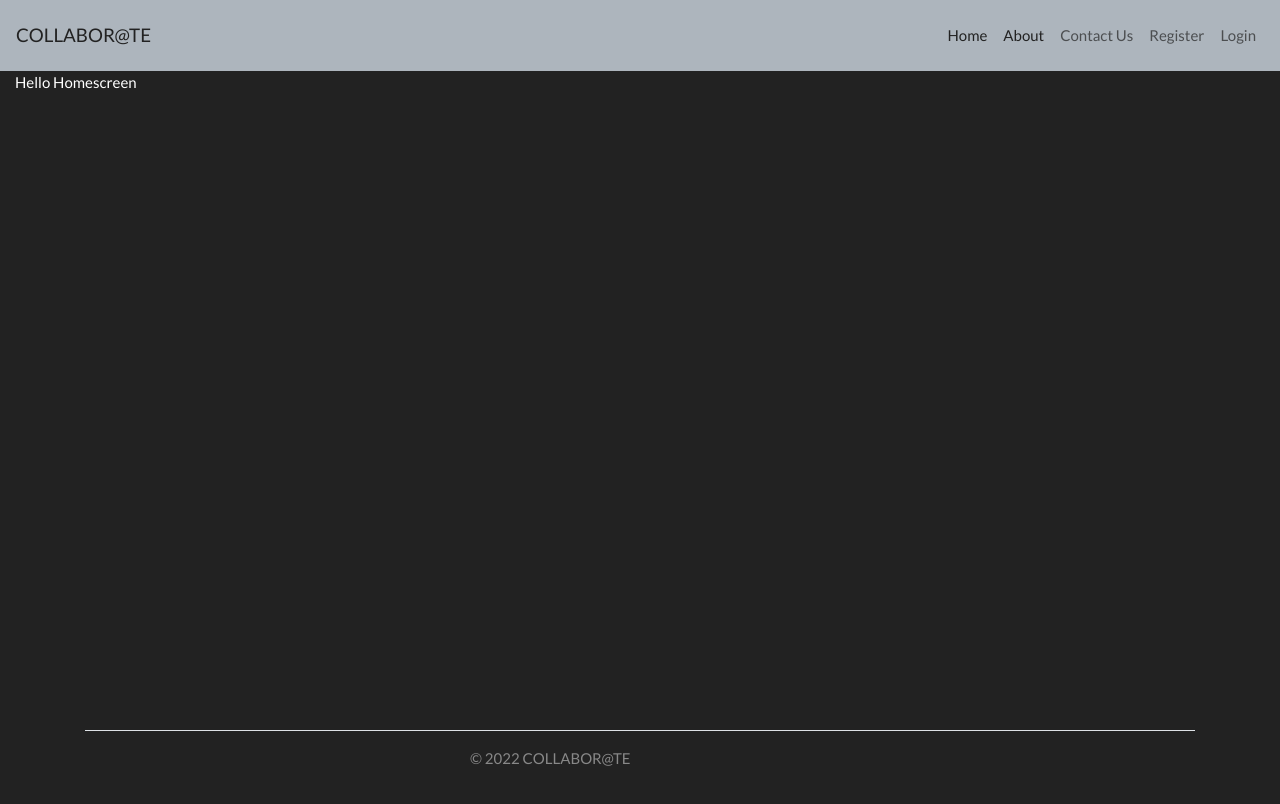
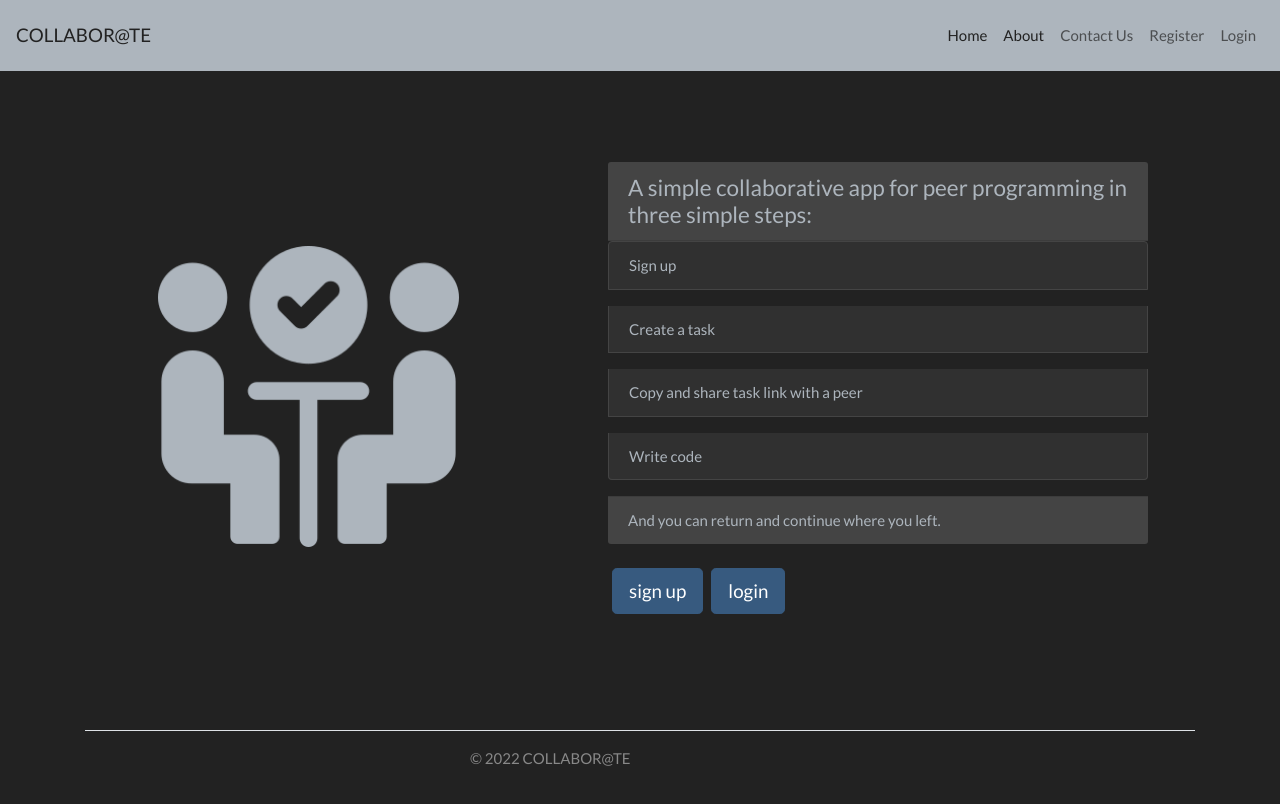
Before and after one commit to GodzillaJim/collaborate-ui, a React (Create React App) app: page / in a window 1280 px wide. Shown: the top 804 px of the page. Built offline with nearby package versions, Linux system fonts and the light colour scheme; no server answers.

Commit message:
v1: more fixes, home screen

```diff
--- a/package.json
+++ b/package.json
@@ -22,9 +22,12 @@
     "codemirror": "^5.58.2",
     "date-fns": "^2.29.2",
     "formik": "^2.2.9",
+    "http-proxy-middleware": "^2.0.6",
+    "jshint": "^2.13.5",
     "lodash": "^4.17.21",
     "node-polyfill-webpack-plugin": "^2.0.1",
     "node-sass": "^7.0.1",
+    "peerjs": "^1.4.7",
     "react": "^18.2.0",
     "react-bootstrap": "^2.4.0",
     "react-codemirror2": "^7.2.0",
@@ -34,6 +37,7 @@
     "react-router": "^6.3.0",
     "react-router-dom": "^6.3.0",
     "react-scripts": "5.0.1",
+    "react-toastify": "^9.0.8",
     "sass": "^1.54.4",
     "socket.io-client": "^4.5.1",
     "typescript": "^4.7.4",
--- a/src/App.tsx
+++ b/src/App.tsx
@@ -15,11 +15,14 @@ import GuestLayout from "./components/guest/GuestLayout";
 import LogoutScreen from "./screens/users/auth/logout";
 import TaskScreen from "./screens/task";
 import { socket, SocketContext } from "./context/socket";
+import { ToastContainer } from "react-toastify";
+import "react-toastify/dist/ReactToastify.css";
 
 const SocketWrapper = () => {
   return (
     <Provider store={store}>
       <BrowserRouter>
+        <ToastContainer />
         <Routes>
           <Route path={"/user"} element={<GuestLayout />}>
             <Route path={"auth"}>
--- a/src/components/dashboard/task/CodeEditor/index.css
+++ b/src/components/dashboard/task/CodeEditor/index.css
@@ -8,3 +8,9 @@
     height: 0;
     display: none;
 }
+.editor-min-height{
+    min-height: 410px;
+}
+.CodeMirror-scroll{
+    overflow: auto !important;
+}
--- a/src/components/dashboard/task/chat/index.css
+++ b/src/components/dashboard/task/chat/index.css
@@ -3,9 +3,9 @@
     padding-left: 2px;
 }
 .chat-content{
-    min-height: 388px;
+    min-height: 300px;
     overflow: auto;
-    max-height: 400px;
+    max-height: 350px;
 }
 .chat-content::-webkit-scrollbar {
     width: 12px;
--- a/src/screens/Dashboard/components/TaskList/index.tsx
+++ b/src/screens/Dashboard/components/TaskList/index.tsx
@@ -1,61 +1,68 @@
-import React, {useEffect} from "react"
-import {useAppDispatch, useAppSelector} from "../../../../store/hooks";
+import React, { useEffect } from "react";
+import { useAppDispatch, useAppSelector } from "../../../../store/hooks";
 import Loading from "../../../../components/common/Loading";
 import ErrorMessage from "../ErrorMessage";
-import Row from "react-bootstrap/Row"
-import Col from "react-bootstrap/Col"
-import { InputGroup, Form } from "react-bootstrap"
-import { v4 } from "uuid"
-import {getTasksAction} from "../../../../store/actions/tasks";
-import {ITask} from "../../../../types";
+import Row from "react-bootstrap/Row";
+import Col from "react-bootstrap/Col";
+import { InputGroup, Form } from "react-bootstrap";
+import { v4 } from "uuid";
+import { getTasksAction } from "../../../../store/actions/tasks";
+import { ITask } from "../../../../types";
 import TaskCard from "./TaskCard";
-import { parseISO, isBefore, isEqual } from "date-fns"
+import { parseISO, isBefore, isEqual } from "date-fns";
 
 const TaskList = () => {
   const dispatch = useAppDispatch();
-    const { loading, error, tasks } = useAppSelector(state => state.getTasks)
+  const { loading, error, tasks } = useAppSelector((state) => state.getTasks);
+  const { auth } = useAppSelector((state) => state.auth);
 
-    const [search, setSearch] = React.useState("")
+  const [search, setSearch] = React.useState("");
 
   const handleGetTasks = () => {
-        dispatch(getTasksAction())
+    dispatch(getTasksAction());
+  };
+
+  useEffect(() => {
+    if (!loading && !error && !tasks) {
+      handleGetTasks();
     }
+  }, [loading, error, tasks, auth]);
 
-    useEffect((
-    )=> {
-        if(!loading && !error && !tasks){
-            handleGetTasks()
-        }
-    }, [loading, error, tasks])
-
-    const filteredTasks = React.useMemo(()=> {
-        const temp = tasks ? tasks as ITask[] : [];
-        let anotherTemp = [...temp]
+  const filteredTasks = React.useMemo(() => {
+    const temp = tasks ? (tasks as ITask[]) : [];
+    let anotherTemp = [...temp];
     anotherTemp.sort((taskA: ITask, taskB: ITask) => {
-            const dateA = parseISO(taskA.createdAt)
-            const dateB = parseISO(taskB.createdAt)
-            if(isBefore(dateB, dateA)){
+      const dateA = parseISO(taskA.createdAt);
+      const dateB = parseISO(taskB.createdAt);
+      if (isBefore(dateB, dateA)) {
         return -1;
-            } else if(isEqual(dateA, dateB)){
+      } else if (isEqual(dateA, dateB)) {
         return 0;
       } else {
-                return 1
+        return 1;
       }
-        })
+    });
     anotherTemp = anotherTemp.slice(0, 10);
-        return anotherTemp.filter((task)=> task.name.toLowerCase().includes(search.toLowerCase()))
-    }, [tasks, search])
+    return anotherTemp.filter((task) =>
+      task.name.toLowerCase().includes(search.toLowerCase())
+    );
+  }, [tasks, search]);
 
-    return <div className={"container-fluid"}>
+  return (
+    <div className={"container-fluid"}>
       <div className={"row"}>
         <div className={"col"}>
-                { loading && <Loading/> }
-                { error && <ErrorMessage message={error} retryAction={handleGetTasks} /> }
-                { tasks && <div className={"container-fluid"}>
+          {loading && <Loading />}
+          {error && (
+            <ErrorMessage message={error} retryAction={handleGetTasks} />
+          )}
+          {tasks && (
+            <div className={"container-fluid"}>
               <div className={"row my-1"}>
                 <div className={"col"}>
                   <span className={"h5 text-light"}>My Tasks</span>
                 </div>
+                {tasks && tasks.length > 5 && (
                   <div className={"col"}>
                     <InputGroup className="mb-3">
                       <InputGroup.Text id="basic-addon1">
@@ -67,22 +74,29 @@ const TaskList = () => {
                         aria-describedby="basic-addon1"
                         className={"bg-light"}
                         value={search}
-                                    onChange={event => setSearch(event.target.value || "")}
+                        onChange={(event) =>
+                          setSearch(event.target.value || "")
+                        }
                       />
                     </InputGroup>
                   </div>
+                )}
               </div>
               <Row xs={1} sm={2} md={3} className={"g-3"}>
-                        { filteredTasks.map((task)=> {
-                            return <Col className={"my-1"} key={`key-${v4()}`}>
-                                <TaskCard {...task}/>
+                {filteredTasks.map((task) => {
+                  return (
+                    <Col className={"my-1"} key={`key-${v4()}`}>
+                      <TaskCard {...task} />
                     </Col>
-                        }) }
+                  );
+                })}
               </Row>
-                </div> }
+            </div>
+          )}
         </div>
       </div>
     </div>
-}
+  );
+};
 
 export default TaskList;
--- a/src/screens/HomeScreen/index.tsx
+++ b/src/screens/HomeScreen/index.tsx
@@ -1,7 +1,59 @@
 import React from "react";
+import { useNavigate } from "react-router";
+import Collaborate from "../../components/icons/collaborate.png";
 
 const HomeScreen = () => {
-  return <div>Hello Homescreen</div>;
+  const navigate = useNavigate();
+  return (
+    <div className={"container m-2 h-100"}>
+      <div className={"row h-100"}>
+        <div className={"col my-auto text-center"}>
+          <div>
+            <img
+              className={"img-fluid"}
+              height={"auto"}
+              width={301}
+              alt={"collaborate"}
+              src={Collaborate}
+            />
+          </div>
+        </div>
+        <div className={"col my-auto text-center"}>
+          <div className={"text-light text-left"}>
+            <h4 className={"card-header h4"}>
+              A simple collaborative app for peer programming in three simple
+              steps:
+            </h4>
+            <li className={"list-group"}>
+              <ol className={"list-group-item"}>Sign up</ol>
+              <ol className={"list-group-item"}>Create a task</ol>
+              <ol className={"list-group-item"}>
+                Copy and share task link with a peer
+              </ol>
+              <ol className={"list-group-item"}>Write code</ol>
+            </li>
+            <div className={"card-footer"}>
+              And you can return and continue where you left.
+            </div>
+          </div>
+          <div className={"text-left mt-2"}>
+            <button
+              onClick={() => navigate("/user/auth/register", {})}
+              className={"btn btn-primary btn-lg my-3 mx-1"}
+            >
+              sign up
+            </button>
+            <button
+              onClick={() => navigate("/user/auth/login", {})}
+              className={"btn btn-primary btn-lg my-3 mx-1"}
+            >
+              login
+            </button>
+          </div>
+        </div>
+      </div>
+    </div>
+  );
 };
 
 export default HomeScreen;
--- a/src/screens/task/index.tsx
+++ b/src/screens/task/index.tsx
@@ -1,17 +1,20 @@
 import React, { useContext, useEffect, useState } from "react";
-import { useParams } from "react-router";
+import { useNavigate, useParams } from "react-router";
 import { useAppDispatch, useAppSelector } from "../../store/hooks";
 import { getTaskAction } from "../../store/actions/tasks";
 import CodeEditor from "../../components/dashboard/task/CodeEditor";
 import DropdownSelect from "../../components/dashboard/task/CodeEditor/DropdownSelect";
 import ChatContainer from "../../components/dashboard/task/chat";
+import Loading from "../../components/common/Loading"
 import { SocketContext } from "../../context/socket";
+
 import {
   START_SOCKET_FAIL,
   START_SOCKET_REQUEST,
   START_SOCKET_SUCCESS,
 } from "../../store/constants/chat";
 import { IChatMessage } from "../../components/dashboard/task/chat/ChatInput";
+import { toast } from "react-toastify";
 
 const TaskScreen = () => {
   const { error, loading, task } = useAppSelector((state) => state.getTask);
@@ -22,9 +25,10 @@ const TaskScreen = () => {
   } = useAppSelector((state) => state.socket);
   const io = useContext(SocketContext);
   const dispatch = useAppDispatch();
+  const navigate = useNavigate();
 
-  const [showChat, setShowChat] = useState<boolean>(true);
   const [chats, setChats] = useState<IChatMessage[]>([]);
+  const [coping, setCopying] = useState<boolean>(false);
   const { id } = useParams();
 
   const connectionHandler = () => {
@@ -36,6 +40,20 @@ const TaskScreen = () => {
     dispatch({
       type: START_SOCKET_FAIL,
       payload: "Failed to connect, check connection?",
+    });
+  };
+
+  const handleCopyLink = () => {
+    setCopying(true);
+    navigator.clipboard
+      .writeText(window.location.href)
+      .then(() => {
+        toast.success("Link copied successfully!");
+        setCopying(false);
+      })
+      .catch(() => {
+        toast.error("Link copying failed!");
+        setCopying(false);
       });
   };
 
@@ -75,7 +93,6 @@ const TaskScreen = () => {
           {error && <div className={"invalid-feedback d-block"}>{error}</div>}
           {task && (
             <div className={"container-fluid"}>
-              <div></div>
               <div className={"row"}>
                 <div className={"col"}>
                   <div className={"container-fluid"}>
@@ -106,12 +123,19 @@ const TaskScreen = () => {
                       <div className={"col-md-4 col-sm-6 col-xs-6"}>
                         <DropdownSelect />
                       </div>
-                      <div className={"col-auto"}>
+                      <div className={"col-auto ml-auto"}>
                         <button
-                          className={"btn btn-text btn-sm text-light"}
-                          onClick={() => setShowChat(!showChat)}
+                          className={"btn btn-sm btn-info text-sm mx-1"}
+                          onClick={() => navigate("/home", { state: {} })}
                         >
-                          {showChat ? "Hide Chat" : "Show Chat"}
+                          close
+                        </button>
+                        <button
+                          disabled={coping}
+                          onClick={handleCopyLink}
+                          className={"btn btn-sm btn-info mx-1"}
+                        >
+                          <i className="bi bi-share"></i>{" copy link"}
                         </button>
                       </div>
                     </div>
@@ -122,7 +146,6 @@ const TaskScreen = () => {
                 <div className={"col-md-9 col-lg-10 col-sm-12"}>
                   <CodeEditor />
                 </div>
-                {showChat && (
                 <div className={"col-md-3 col-lg-2 p-0 col-sm-12"}>
                   <ChatContainer
                     chats={chats}
@@ -130,11 +153,12 @@ const TaskScreen = () => {
                     startSocket={startConnection}
                   />
                 </div>
-                )}
               </div>
             </div>
           )}
-          {loading && <div>Loading</div>}
+          {loading && <div className={"w-100 text-center"}>
+            <Loading/>
+          </div>}
         </div>
       </div>
     </div>
```
Also changed, not shown: src/components/dashboard/task/CodeEditor/index.tsx (+62 -6 lines), src/components/icons/collaborate.png (added). Lines whose indentation alone changed are shown as unchanged.
